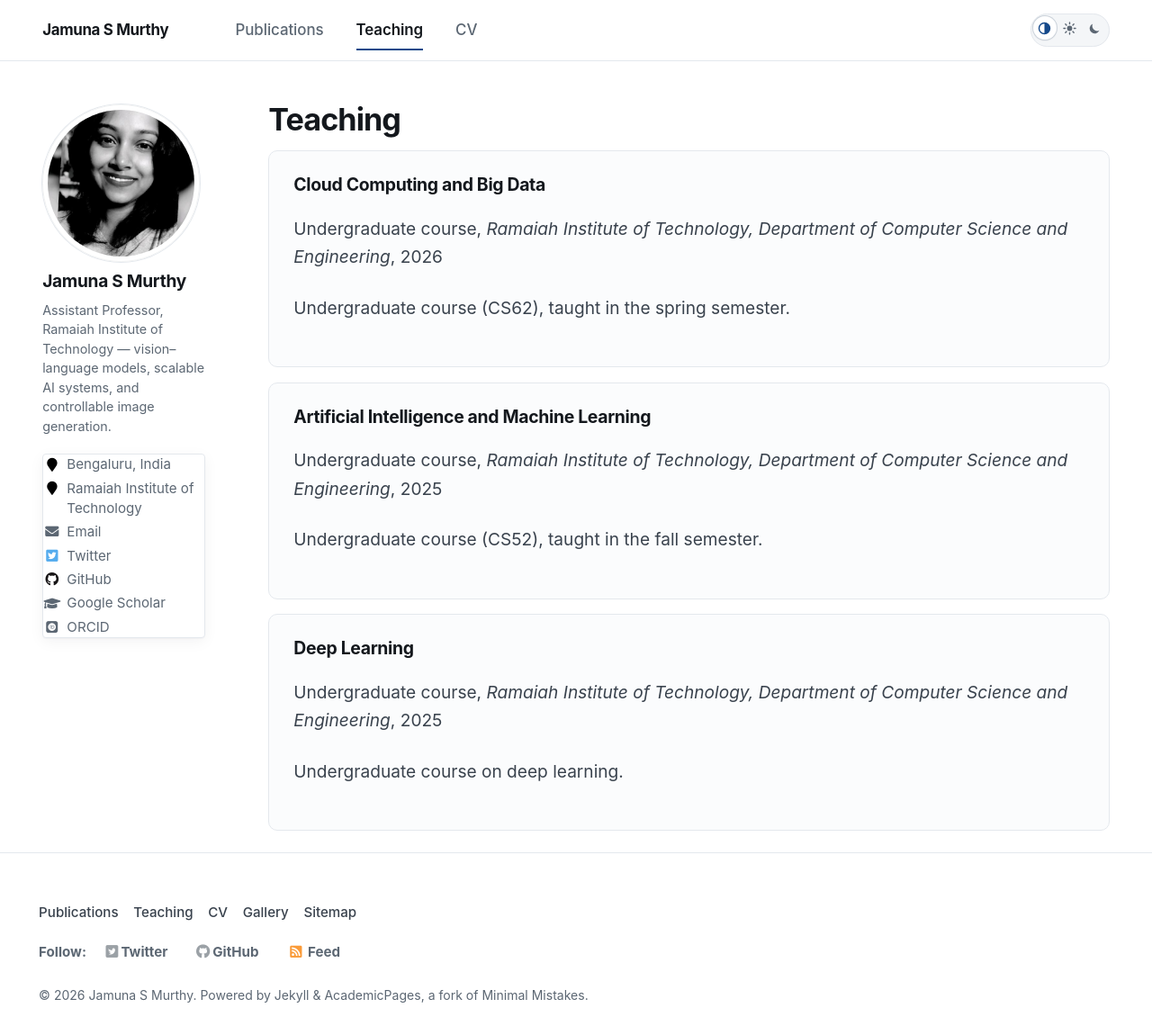
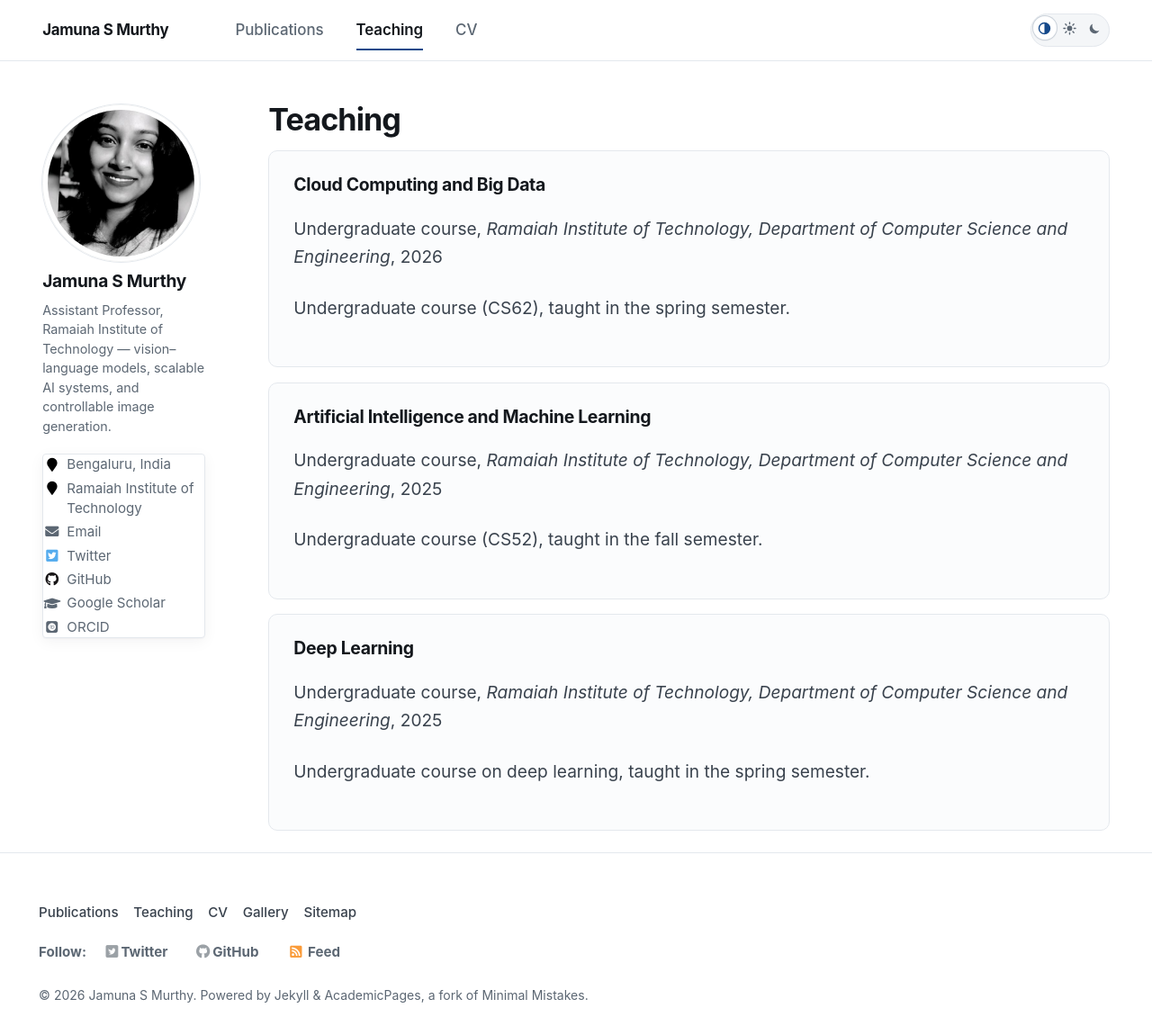
Before and after one commit to JamunaSMurthy/JamunaSMurthy.github.io, a Jekyll site: the page built from _pages/teaching.html, in a window 1280 px wide and 1150 px high. Shown: the whole window at 90% size. Built offline with Jekyll 4.4.1, drawn with Linux system fonts in a browser that asks for light colours; some web fonts are replaced.

Commit message:
Note Deep Learning is taught in the spring semester
Co-Authored-By: Claude Opus 5.5 <noreply@anthropic.com>

```diff
--- a/_pages/cv.md
+++ b/_pages/cv.md
@@ -97,7 +97,7 @@ redirect_from:
   </li>
   <li>
     <span class="ak-pubs__title">Deep Learning</span> — Ramaiah Institute of Technology
-    <span class="ak-pubs__meta">Undergraduate</span>
+    <span class="ak-pubs__meta">Undergraduate · Spring semester</span>
   </li>
 </ul>
 
--- a/_teaching/deep_learning.md
+++ b/_teaching/deep_learning.md
@@ -8,4 +8,4 @@ date: 2025-01-01
 location: "Bengaluru, India"
 ---
 
-Undergraduate course on deep learning.
+Undergraduate course on deep learning, taught in the spring semester.
```
